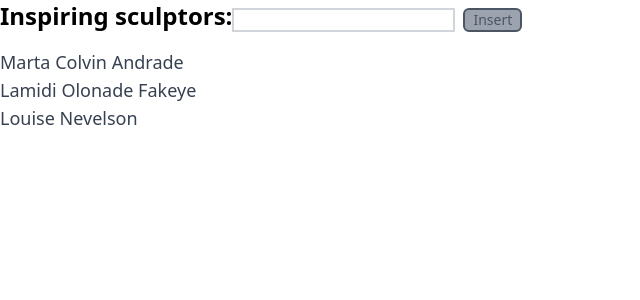
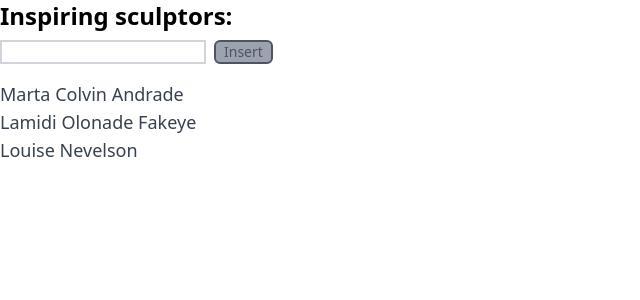
Before and after one commit to Jy4058350/begin_1, a React (Create React App) app: page / in a window 1280 px wide. Shown: the top 300 px of the page, without its empty margins (0-640 px from the left). Built offline with nearby package versions, Linux system fonts and the light colour scheme.

Commit message:
配列への挿入

```diff
--- a/src/index.js
+++ b/src/index.js
@@ -14,12 +14,10 @@ const initialArtists = [
 const List = () => {
   const [name, setName] = useState("")
   const [artists, setArtists] = useState(initialArtists)
-  // const handleChange = e => {
-  //   setName(e.target.value)
-  // }
+
   const handleClick = () => {
     const insertAt = 1
-    const newList = [
+    const nextArtists = [
       ...artists.slice(0, insertAt),
       {
         id: nextId++,
@@ -27,13 +25,13 @@ const List = () => {
       },
       ...artists.slice(insertAt),
     ]
-    setArtists(newList)
+    setArtists(nextArtists)
     setName("")
   }
 
   return (
-    <div className="text-2xl font-semibold">
-      Inspiring sculptors:
+    <>
+      <h1 className="text-2xl font-semibold">Inspiring sculptors:</h1>
       <input className="mt-2 border-2 text-sm border-gray-300" value={name} onChange={e => setName(e.target.value)}></input>
       <button className="ml-2 bg-gray-400 text-gray-600 px-2 border-2 border-gray-600 font-light rounded-md text-sm" onClick={handleClick}>
         Insert
@@ -43,7 +41,7 @@ const List = () => {
           <li key={artist.id}>{artist.name}</li>
         ))}
       </ul>
-    </div>
+    </>
   )
 }
 root.render(<List />)
```
